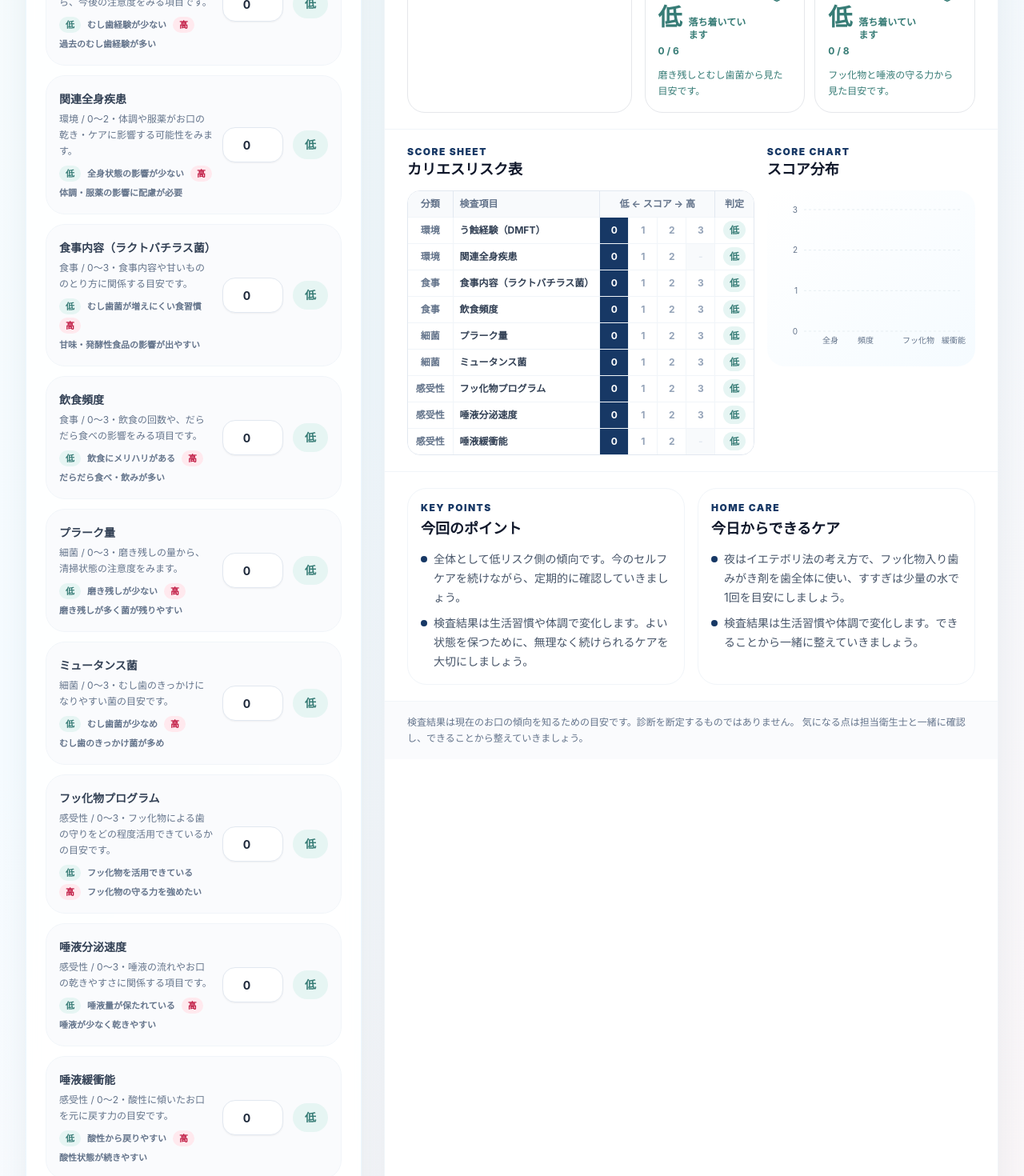
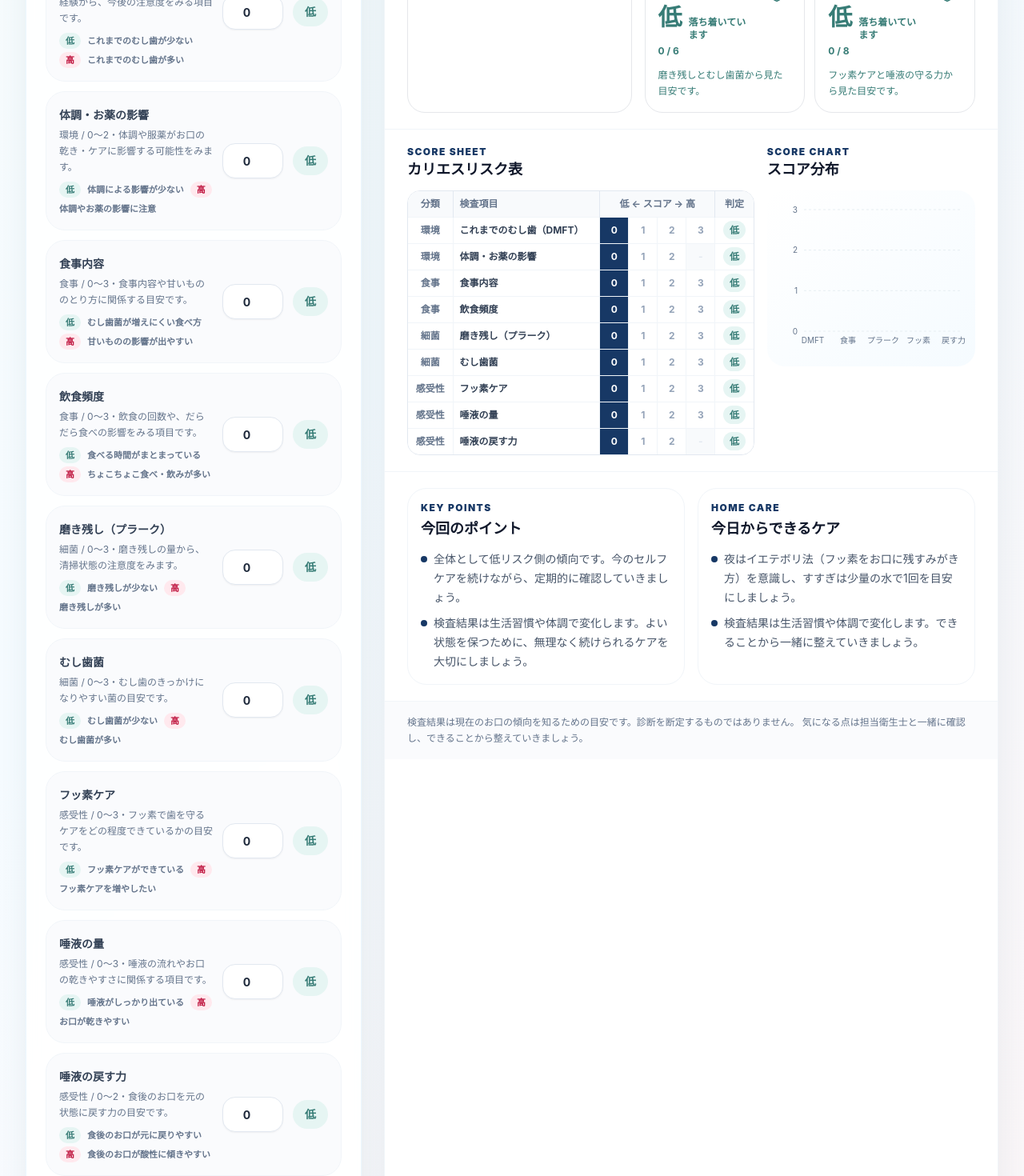
Before and after one commit to mrtakae-coder/caries-risk-report-app, a Next.js app: page / in a window 1280 px wide. Shown: the part 780-2250 px from the top of the page at 80% size. Built offline with nearby package versions, Linux system fonts and the light colour scheme.

Commit message:
Simplify patient-facing Japanese

```diff
--- a/src/components/PatientForm.tsx
+++ b/src/components/PatientForm.tsx
@@ -25,7 +25,7 @@ const memoFields: Array<{ key: keyof ClinicalMemo; label: string; placeholder: s
   { key: "dmft", label: "DMFT", placeholder: "例）2" },
   { key: "medication", label: "服薬・種類", placeholder: "例）なし" },
   { key: "piPcr", label: "PII / PCR", placeholder: "例）PCR 18%" },
-  { key: "fluoride", label: "フッ化物", placeholder: "例）歯磨剤使用" },
+  { key: "fluoride", label: "フッ素ケア", placeholder: "例）歯磨剤使用" },
   { key: "salivaFlow", label: "唾液分泌量", placeholder: "例）1.2 ml/分" }
 ];
 
--- a/src/components/ResultReport.tsx
+++ b/src/components/ResultReport.tsx
@@ -54,7 +54,7 @@ function memoItems(memo: ClinicalMemo) {
     ["DMFT", memo.dmft],
     ["服薬", memo.medication],
     ["PII / PCR", memo.piPcr],
-    ["フッ化物", memo.fluoride],
+    ["フッ素ケア", memo.fluoride],
     ["唾液分泌量", memo.salivaFlow],
     ["所見", memo.findings]
   ].filter(([, value]) => value.trim() !== "");
--- a/src/lib/commentGenerator.ts
+++ b/src/lib/commentGenerator.ts
@@ -15,9 +15,9 @@ const comments: Record<CariesScoreKey, CommentSet> = {
     high: "むし歯の経験が多めの傾向があります。過去の治療部位も含め、むし歯になりにくい習慣を整えていきましょう。"
   },
   systemicDisease: {
-    low: "全身状態による影響は低リスク側の傾向です。体調の変化があれば、受診時に共有してください。",
-    medium: "全身状態や服薬が、お口の乾きやケアのしやすさに関係する可能性があります。",
-    high: "全身状態の影響を考慮したケアが必要な可能性があります。無理のない方法を一緒に選んでいきましょう。"
+    low: "体調による影響は低リスク側の傾向です。体調の変化があれば、受診時に共有してください。",
+    medium: "体調やお薬が、お口の乾きやケアのしやすさに関係する可能性があります。",
+    high: "体調の影響を考えたケアが必要な可能性があります。無理のない方法を一緒に選んでいきましょう。"
   },
   lactobacillus: {
     low: "食事内容によるむし歯リスクは低めの傾向です。今のリズムを続けていきましょう。",
@@ -37,12 +37,12 @@ const comments: Record<CariesScoreKey, CommentSet> = {
   mutans: {
     low: "むし歯のきっかけになりやすい菌は落ち着いている傾向です。",
     medium: "むし歯のきっかけになりやすい菌が少し増えやすい可能性があります。",
-    high: "むし歯のきっかけになりやすい菌が多めの傾向があります。フッ化物と清掃習慣を組み合わせて整えましょう。"
+    high: "むし歯のきっかけになりやすい菌が多めの傾向があります。フッ素ケアと歯みがきを組み合わせて整えましょう。"
   },
   fluorideProgram: {
-    low: "フッ化物の活用は低リスク側の傾向です。続けることで歯を守りやすくなります。",
-    medium: "フッ化物の使い方に、さらに整えられる余地があります。",
-    high: "フッ化物による歯の守りを強めたい傾向があります。生活に合う使い方を一緒に選びましょう。"
+    low: "フッ素ケアは低リスク側の傾向です。続けることで歯を守りやすくなります。",
+    medium: "フッ素ケアの使い方に、さらに整えられる余地があります。",
+    high: "フッ素で歯を守るケアを強めたい傾向があります。生活に合う使い方を一緒に選びましょう。"
   },
   salivaSecretion: {
     low: "唾液の流れは低リスク側の傾向です。水分補給とよく噛む習慣を続けましょう。",
@@ -50,9 +50,9 @@ const comments: Record<CariesScoreKey, CommentSet> = {
     high: "唾液の流れが少なめの傾向があります。唾液は歯を守る助けになるため、乾きへの対策を意識しましょう。"
   },
   salivaBuffering: {
-    low: "お口の中が酸性に傾いたあと、戻る力は低リスク側の傾向です。",
-    medium: "酸性に傾いたお口を戻す力に、少し注意したいポイントがあります。",
-    high: "お口の中が酸性に傾いたあと、戻る力が弱い傾向があります。だらだら食べを控え、食後のケアを意識しましょう。"
+    low: "食後のお口が元に戻る力は低リスク側の傾向です。",
+    medium: "食後のお口が元に戻る力に、少し注意したいポイントがあります。",
+    high: "食後のお口が酸性に傾きやすい傾向があります。だらだら食べを控え、食後のケアを意識しましょう。"
   }
 };
 
@@ -107,18 +107,18 @@ function getFluorideBaseAdvice(stage: ReturnType<typeof getLifeStage>) {
   }
 
   if (stage === "schoolchild") {
-    return "お子さん本人の歯みがき後に、保護者の方が奥歯や歯と歯の間を確認しましょう。就寝前はすすぎを少量の水で1回にすると、フッ化物を残しやすくなります。";
+    return "お子さん本人の歯みがき後に、保護者の方が奥歯や歯と歯の間を確認しましょう。就寝前はすすぎを少量の水で1回にすると、フッ素を残しやすくなります。";
   }
 
   if (stage === "teen") {
-    return "就寝前はイエテボリ法の考え方で、フッ化物入り歯みがき剤を使い、すすぎは少量の水で1回を目安にしましょう。";
+    return "就寝前はイエテボリ法（フッ素をお口に残すみがき方）を意識し、すすぎは少量の水で1回を目安にしましょう。";
   }
 
   if (stage === "senior") {
-    return "夜はイエテボリ法の考え方で、フッ化物入り歯みがき剤を歯全体に使い、根元のむし歯予防も意識しましょう。すすぎは少量の水で1回が目安です。";
+    return "夜はイエテボリ法（フッ素をお口に残すみがき方）を意識し、歯の根元までみがきましょう。すすぎは少量の水で1回が目安です。";
   }
 
-  return "夜はイエテボリ法の考え方で、フッ化物入り歯みがき剤を歯全体に使い、すすぎは少量の水で1回を目安にしましょう。";
+  return "夜はイエテボリ法（フッ素をお口に残すみがき方）を意識し、すすぎは少量の水で1回を目安にしましょう。";
 }
 
 export function getCareAdvice(scores: CariesScores, age: string) {
@@ -134,11 +134,11 @@ export function getCareAdvice(scores: CariesScores, age: string) {
 
   if (needsFluorideSupport) {
     if (stage === "preschool" || stage === "schoolchild") {
-      addAdvice("むし歯リスクが高めのため、ぶくぶくうがいが安定してできるか確認し、フッ化物洗口や医院でのフッ化物塗布を相談しましょう。");
+      addAdvice("むし歯リスクが高めのため、ぶくぶくうがいが安定してできるか確認し、フッ素のうがい薬や医院でのフッ素塗布を相談しましょう。");
     } else if (stage === "senior") {
-      addAdvice("根元のむし歯や乾燥が気になる場合は、フッ化物洗口剤の処方、医院でのフッ化物塗布、保湿ケアを相談しましょう。");
+      addAdvice("歯の根元のむし歯やお口の乾きが気になる場合は、フッ素のうがい薬、医院でのフッ素塗布、保湿ケアを相談しましょう。");
     } else {
-      addAdvice("むし歯リスクが高めのため、フッ化物洗口剤の処方や医院でのフッ化物塗布を生活リズムに合わせて相談しましょう。");
+      addAdvice("むし歯リスクが高めのため、フッ素のうがい薬や医院でのフッ素塗布を生活リズムに合わせて相談しましょう。");
     }
   }
 
@@ -146,7 +146,7 @@ export function getCareAdvice(scores: CariesScores, age: string) {
     if (stage === "preschool" || stage === "schoolchild") {
       addAdvice("保護者の方が奥歯、歯と歯の間、歯ぐきの近くを確認し、必要に応じて仕上げみがきやフロスを一緒に行いましょう。");
     } else {
-      addAdvice("歯ブラシだけでは届きにくい歯と歯の間は、フロスや歯間ブラシを使ってからフッ化物入り歯みがき剤で整えましょう。");
+      addAdvice("歯ブラシだけでは届きにくい歯と歯の間は、フロスや歯間ブラシを使ってからフッ素入り歯みがき剤で整えましょう。");
     }
   }
 
@@ -160,7 +160,7 @@ export function getCareAdvice(scores: CariesScores, age: string) {
 
   if (scores.salivaSecretion >= 2 || scores.salivaBuffering >= 2) {
     if (stage === "senior") {
-      addAdvice("唾液が少なめの傾向があるため、水分補給、よく噛む食事、口の体操、保湿剤の活用を無理なく取り入れましょう。");
+      addAdvice("唾液が少なめの傾向があるため、水分補給、よく噛む食事、お口の体操、保湿剤を無理なく取り入れましょう。");
     } else {
       addAdvice("お口が乾きやすい日は、こまめな水分補給やよく噛む食事で唾液の働きを助けましょう。洗口剤の使い方も一緒に確認できます。");
     }
@@ -170,7 +170,7 @@ export function getCareAdvice(scores: CariesScores, age: string) {
     if (stage === "senior") {
       addAdvice("服薬や体調により乾燥しやすい場合は、むせやすさも含めて確認し、洗口剤・保湿ケア・清掃方法を一緒に選びましょう。");
     } else {
-      addAdvice("体調や服薬によるお口の乾きがある場合は、フッ化物洗口剤や保湿ケアの向き不向きも含めて受診時に相談してください。");
+      addAdvice("体調やお薬でお口が乾きやすい場合は、フッ素のうがい薬や保湿ケアについて受診時に相談してください。");
     }
   }
 
--- a/src/lib/riskLogic.ts
+++ b/src/lib/riskLogic.ts
@@ -57,7 +57,7 @@ export function calculateDomainRisks(scores: CariesScores): DomainRisk[] {
     {
       title: "生活・全身",
       keys: ["dmftExperience", "systemicDisease"],
-      description: "過去のむし歯経験や全身状態から見た目安です。"
+      description: "これまでのむし歯経験や体調から見た目安です。"
     },
     {
       title: "食事習慣",
@@ -72,7 +72,7 @@ export function calculateDomainRisks(scores: CariesScores): DomainRisk[] {
     {
       title: "唾液・防御力",
       keys: ["fluorideProgram", "salivaSecretion", "salivaBuffering"],
-      description: "フッ化物と唾液の守る力から見た目安です。"
+      description: "フッ素ケアと唾液の守る力から見た目安です。"
     }
   ] as const;
 
--- a/src/types/saliva.ts
+++ b/src/types/saliva.ts
@@ -59,32 +59,32 @@ export const scoreDefinitions: ScoreDefinition[] = [
   {
     key: "dmftExperience",
     group: "環境",
-    label: "う蝕経験（DMFT）",
+    label: "これまでのむし歯（DMFT）",
     shortLabel: "DMFT",
     max: 3,
-    helpText: "過去のむし歯経験から、今後の注意度をみる項目です。",
-    lowGuide: "むし歯経験が少ない",
-    highGuide: "過去のむし歯経験が多い"
+    helpText: "これまでのむし歯の経験から、今後の注意度をみる項目です。",
+    lowGuide: "これまでのむし歯が少ない",
+    highGuide: "これまでのむし歯が多い"
   },
   {
     key: "systemicDisease",
     group: "環境",
-    label: "関連全身疾患",
-    shortLabel: "全身",
+    label: "体調・お薬の影響",
+    shortLabel: "体調",
     max: 2,
     helpText: "体調や服薬がお口の乾き・ケアに影響する可能性をみます。",
-    lowGuide: "全身状態の影響が少ない",
-    highGuide: "体調・服薬の影響に配慮が必要"
+    lowGuide: "体調による影響が少ない",
+    highGuide: "体調やお薬の影響に注意"
   },
   {
     key: "lactobacillus",
     group: "食事",
-    label: "食事内容（ラクトバチラス菌）",
+    label: "食事内容",
     shortLabel: "食事",
     max: 3,
     helpText: "食事内容や甘いもののとり方に関係する目安です。",
-    lowGuide: "むし歯菌が増えにくい食習慣",
-    highGuide: "甘味・発酵性食品の影響が出やすい"
+    lowGuide: "むし歯菌が増えにくい食べ方",
+    highGuide: "甘いものの影響が出やすい"
   },
   {
     key: "eatingFrequency",
@@ -93,58 +93,58 @@ export const scoreDefinitions: ScoreDefinition[] = [
     shortLabel: "頻度",
     max: 3,
     helpText: "飲食の回数や、だらだら食べの影響をみる項目です。",
-    lowGuide: "飲食にメリハリがある",
-    highGuide: "だらだら食べ・飲みが多い"
+    lowGuide: "食べる時間がまとまっている",
+    highGuide: "ちょこちょこ食べ・飲みが多い"
   },
   {
     key: "plaque",
     group: "細菌",
-    label: "プラーク量",
+    label: "磨き残し（プラーク）",
     shortLabel: "プラーク",
     max: 3,
     helpText: "磨き残しの量から、清掃状態の注意度をみます。",
     lowGuide: "磨き残しが少ない",
-    highGuide: "磨き残しが多く菌が残りやすい"
+    highGuide: "磨き残しが多い"
   },
   {
     key: "mutans",
     group: "細菌",
-    label: "ミュータンス菌",
-    shortLabel: "ミュータンス",
+    label: "むし歯菌",
+    shortLabel: "むし歯菌",
     max: 3,
     helpText: "むし歯のきっかけになりやすい菌の目安です。",
-    lowGuide: "むし歯菌が少なめ",
-    highGuide: "むし歯のきっかけ菌が多め"
+    lowGuide: "むし歯菌が少ない",
+    highGuide: "むし歯菌が多い"
   },
   {
     key: "fluorideProgram",
     group: "感受性",
-    label: "フッ化物プログラム",
-    shortLabel: "フッ化物",
+    label: "フッ素ケア",
+    shortLabel: "フッ素",
     max: 3,
-    helpText: "フッ化物による歯の守りをどの程度活用できているかの目安です。",
-    lowGuide: "フッ化物を活用できている",
-    highGuide: "フッ化物の守る力を強めたい"
+    helpText: "フッ素で歯を守るケアをどの程度できているかの目安です。",
+    lowGuide: "フッ素ケアができている",
+    highGuide: "フッ素ケアを増やしたい"
   },
   {
     key: "salivaSecretion",
     group: "感受性",
-    label: "唾液分泌速度",
+    label: "唾液の量",
     shortLabel: "唾液量",
     max: 3,
     helpText: "唾液の流れやお口の乾きやすさに関係する項目です。",
-    lowGuide: "唾液量が保たれている",
-    highGuide: "唾液が少なく乾きやすい"
+    lowGuide: "唾液がしっかり出ている",
+    highGuide: "お口が乾きやすい"
   },
   {
     key: "salivaBuffering",
     group: "感受性",
-    label: "唾液緩衝能",
-    shortLabel: "緩衝能",
+    label: "唾液の戻す力",
+    shortLabel: "戻す力",
     max: 2,
-    helpText: "酸性に傾いたお口を元に戻す力の目安です。",
-    lowGuide: "酸性から戻りやすい",
-    highGuide: "酸性状態が続きやすい"
+    helpText: "食後のお口を元の状態に戻す力の目安です。",
+    lowGuide: "食後のお口が元に戻りやすい",
+    highGuide: "食後のお口が酸性に傾きやすい"
   }
 ];
 
--- a/web/index.html
+++ b/web/index.html
@@ -84,7 +84,7 @@
               <input id="piPcr" name="piPcr" type="text" placeholder="例：PCR 18%" />
             </label>
             <label>
-              フッ化物
+              フッ素ケア
               <input id="fluorideText" name="fluorideText" type="text" placeholder="例：歯磨剤使用" />
             </label>
             <label>
```
Also changed, not shown: web/app.js (+48 -48 lines).
